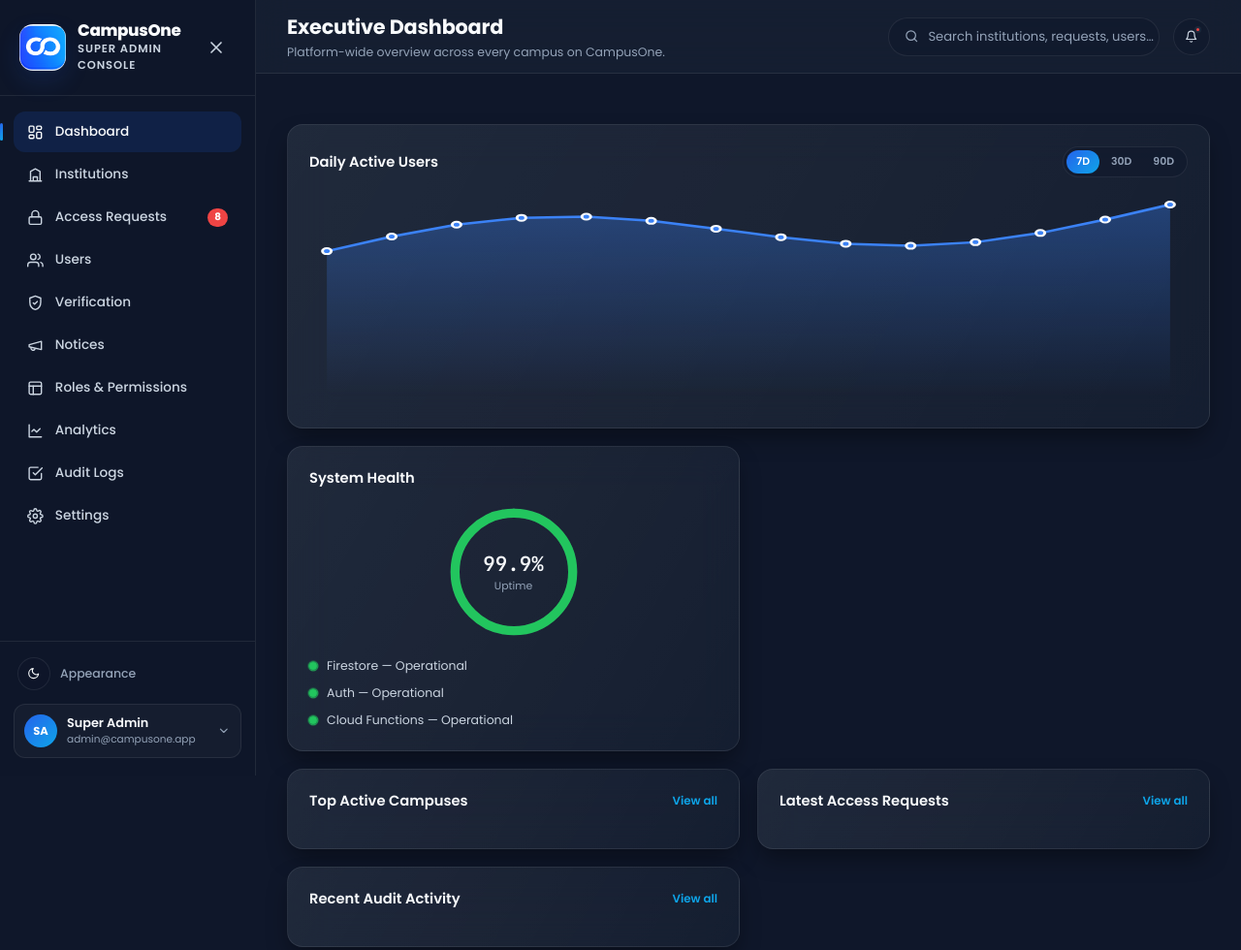
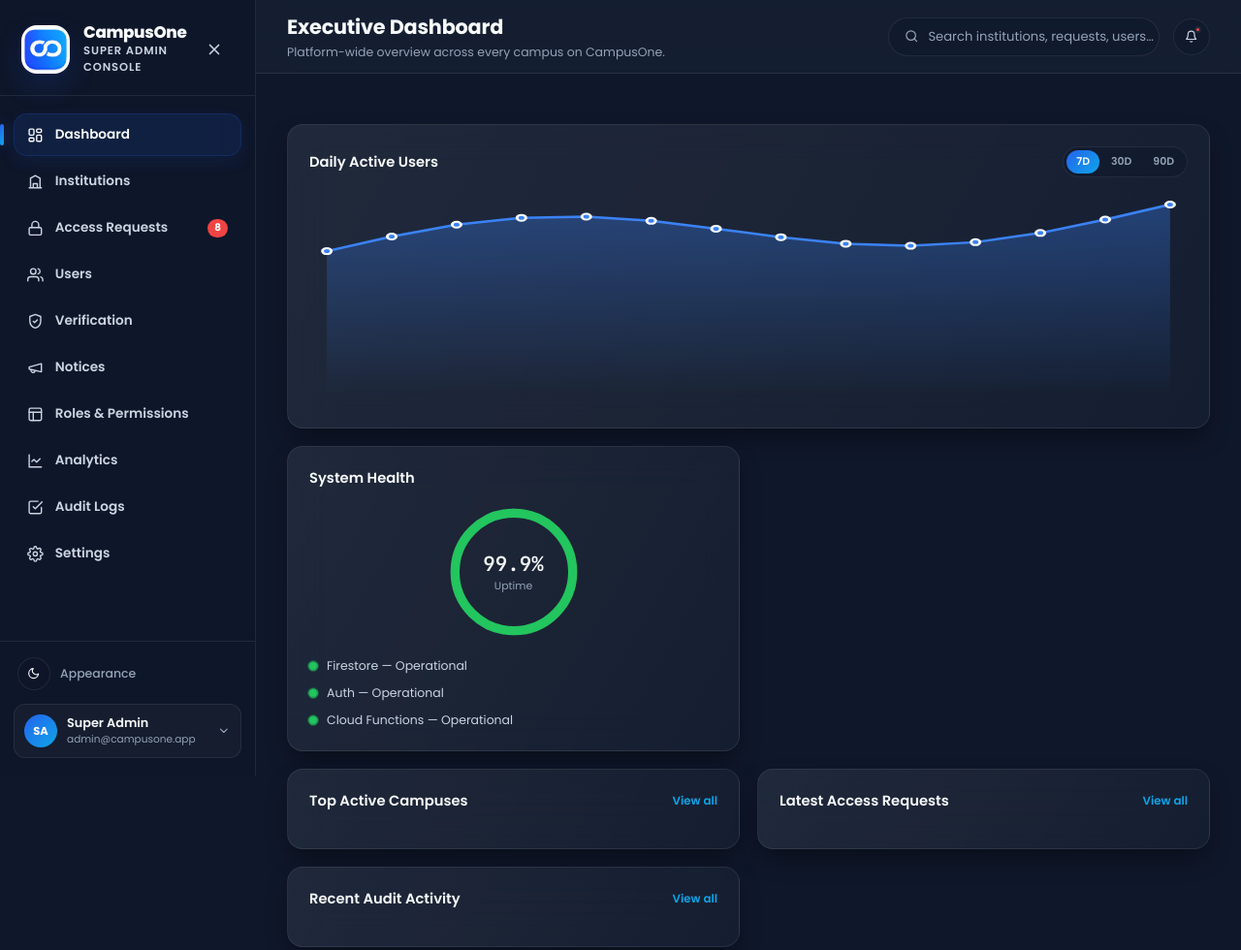
Before and after one commit to hanumanbhakti/CampusOne, a plain HTML site: page frontend/super-admin-dashboard/index.html in a window 1280 px wide. Shown: the whole page at 97% size. Drawn offline with Linux system fonts and the light colour scheme; no server answers.

Commit message:
Update style.css

```diff
--- a/frontend/super-admin-dashboard/style.css
+++ b/frontend/super-admin-dashboard/style.css
@@ -154,15 +154,18 @@ table { border-collapse: collapse; width: 100%; }
     transition: transform var(--t-normal) var(--ease-standard);
 }
 
-.sidebar-brand-row {
-    display: flex; align-items: center; gap: 12px;
-    padding: 22px 20px; border-bottom: 1px solid var(--glass-border);
+.sidebar-brand-row{
+    display:flex;
+    align-items:center;
+    gap:14px;
+    padding:24px 22px 20px;
+    border-bottom:1px solid var(--glass-border);
+    position:relative;
 }
-
 .sidebar-logo-pod{
-    width:48px;
-    height:48px;
-    border-radius:14px;
+    width:50px;
+    height:50px;
+    border-radius:16px;
     background:#ffffff;
     display:flex;
     align-items:center;
@@ -170,13 +173,13 @@ table { border-collapse: collapse; width: 100%; }
     flex-shrink:0;
     overflow:hidden;
     box-shadow:
-      0 10px 25px rgba(37,99,235,.15),
-      0 2px 8px rgba(0,0,0,.08);
+        0 12px 28px rgba(37,99,235,.18),
+        0 4px 12px rgba(0,0,0,.08);
 }
 
 .sidebar-logo-img{
-    width:100%;
-    height:100%;
+    width:88%;
+    height:88%;
     object-fit:contain;
     display:block;
 }
@@ -192,17 +195,26 @@ table { border-collapse: collapse; width: 100%; }
     cursor:pointer;
     border-radius:12px;
     color:var(--text-secondary);
-    transition:all .25s ease;
+    transition:
+        background .25s ease,
+        color .25s ease,
+        transform .25s ease;
 }
 
 .sidebar-close-btn:hover{
     background:rgba(255,255,255,.08);
+    color:var(--text-primary);
     transform:rotate(90deg);
 }
 
+.sidebar-close-btn:active{
+    transform:rotate(90deg) scale(.95);
+}
+
 .sidebar-close-btn svg{
-    width:20px;
-    height:20px;
+    width:18px;
+    height:18px;
+    stroke-width:2.2;
 }
 
 .sidebar-brand-text{
@@ -230,32 +242,59 @@ table { border-collapse: collapse; width: 100%; }
 }
 .sidebar-close-only { display: none; }
 
-.sidebar-nav-rail {
-    flex: 1; overflow-y: auto;
-    display: flex; flex-direction: column;
-    gap: 2px; padding: 16px 14px;
+.sidebar-nav-rail{
+    flex:1;
+    overflow-y:auto;
+    display:flex;
+    flex-direction:column;
+    gap:4px;
+    padding:18px 14px;
 }
 
-.nav-item-link {
-    display: flex; align-items: center; gap: 12px;
-    padding: 11px 14px; border-radius: var(--radius-md);
-    font-size: 0.85rem; font-weight: 500; color: var(--text-secondary);
-    cursor: pointer; position: relative; text-align: left;
-    transition: background var(--t-fast) var(--ease-standard), color var(--t-fast) var(--ease-standard);
+.nav-item-link{
+    display:flex;
+    align-items:center;
+    gap:12px;
+    padding:12px 14px;
+    border-radius:14px;
+    font-size:.85rem;
+    font-weight:600;
+    color:var(--text-secondary);
+    cursor:pointer;
+    position:relative;
+    text-align:left;
+    transition:
+        background .25s ease,
+        color .25s ease,
+        transform .25s ease;
 }
 
-.nav-item-link:hover { background: rgba(255, 255, 255, 0.04); color: var(--text-primary); }
-
-.nav-item-link.state-active {
-    background: var(--brand-glow-alpha); color: var(--text-primary);
+.nav-item-link:hover{
+    background:rgba(255,255,255,.05);
+    color:var(--text-primary);
+    transform:translateX(3px);
 }
 
-.nav-item-link.state-active::before {
-    content: ''; position: absolute; left: -14px; top: 50%; transform: translateY(-50%);
-    width: 3px; height: 18px; border-radius: var(--radius-full);
-    background: var(--brand-gradient);
+.nav-item-link.state-active{
+    background:rgba(37,99,235,.12);
+    color:var(--text-primary);
+    box-shadow:
+        inset 0 0 0 1px rgba(37,99,235,.18),
+        0 6px 18px rgba(37,99,235,.10);
 }
 
+.nav-item-link.state-active::before{
+    content:'';
+    position:absolute;
+    left:-14px;
+    top:50%;
+    transform:translateY(-50%);
+    width:4px;
+    height:22px;
+    border-radius:999px;
+    background:var(--brand-gradient);
+    box-shadow:0 0 14px rgba(37,99,235,.45);
+}
 .nav-item-icon { font-size: 1.05rem; display: flex; flex-shrink: 0; }
 .nav-item-label { flex: 1; }
 
```
